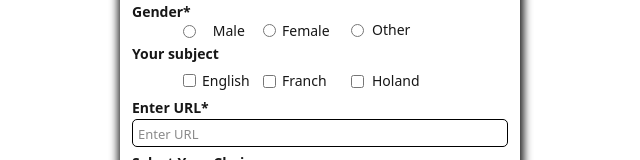
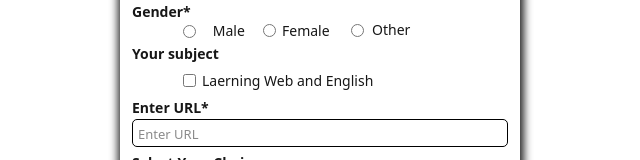
Before and after one commit to hasanshash50-max/forms, a Next.js app: page /ready in a window 1280 px wide. Shown: the part 285-445 px from the top of the page, without its empty margins (320-960 px from the left). Built offline with nearby package versions, Linux system fonts and the light colour scheme.

Commit message:
move forms

```diff
--- a/app/ready/forms.css
+++ b/app/ready/forms.css
@@ -39,7 +39,7 @@ input{
     outline: none;
 }
 input:hover{
-    transform: scalex(1.03);
+    box-shadow: 1px 1px 2px 1px #00000052;
 }
 label{
     margin: 0px 10px;
@@ -51,18 +51,21 @@ label{
     left: 50px;
     bottom: 355px;
     width: 15px;
+    box-shadow: none;
 }
 #write{
     position: absolute;
     left: 130px;
     bottom: 356px;
     width: 15px;
+    box-shadow: none;
 }
 #book{
     position: absolute;
     left: 218px;
     bottom: 356px;
     width: 15px;
+    box-shadow: none;
 }
 #male{
     position: relative;
@@ -94,30 +97,7 @@ label{
     left: 50px;
     bottom: 306px;
     width: 15px;
-}
-#box1{
-    position: absolute;
-    left: 150px;
-    bottom: 302px;
-    font-weight: 400;
-}
-#check1{
-    position: absolute;
-    left: 130px;
-    bottom: 305px;
-    width: 15px;
-}
-#box2{
-    position: absolute;
-    left: 240px;
-    bottom: 302px;
-    font-weight: 400;
-}
-#check2{
-    position: absolute;
-    left: 218px;
-    bottom: 305px;
-    width: 15px;
+    box-shadow: none;
 }
 #sub{
     position: absolute;
@@ -132,6 +112,9 @@ select{
     padding: 1px 5px;
     outline: none;
     font-size: 14px;
+}
+select:hover{
+    box-shadow: 1px 1px 2px 1px #00000052;
 }
 #select{
     position: absolute;
@@ -152,6 +135,9 @@ textarea{
     padding: 0px 5px;
     outline: none;
 }
+textarea:hover{
+    box-shadow: 1px 1px 2px 1px #00000052;
+}
 #submit{
     width: 40%;
     position: absolute;
@@ -162,10 +148,11 @@ textarea{
     color: #fff;
     border-radius: 5px;
     padding: 4px;
+    box-shadow: none;
 }
 #submit:hover{
     cursor: pointer;
-    background: #008000ec;
+    background: #008000d7;
 }
 #reset{
     width: 40%;
@@ -177,10 +164,11 @@ textarea{
     color: #fff;
     border-radius: 5px;
     padding: 4px;
+    box-shadow: none;
 }
 #reset:hover{
     cursor: pointer;
-    background: #ff0000d3;
+    background: #ff0000c5;
 }
 @media(max-width : 700px)
 {
--- a/app/ready/page.js
+++ b/app/ready/page.js
@@ -7,20 +7,20 @@ export default function() {
         const form = document.querySelector("form");
         const checks = document.querySelectorAll('input[name="eng"]');
 
-        form.addEventListener("submit", function (e) {
-            let selected = false;
+        // form.addEventListener("submit", function (e) {
+        //     let selected = false;
 
-            checks.forEach(function (check) {
-                if (check.checked) {
-                    selected = true;
-                }
-            });
+        //     checks.forEach(function (check) {
+        //         if (check.checked) {
+        //             selected = true;
+        //         }
+        //     });
 
-            if (!selected) {
-                e.preventDefault();
-                alert("Please select at least one with checkbox");
-            }
-        });
+        //     if (!selected) {
+        //         e.preventDefault();
+        //         alert("Please select at least one with checkbox");
+        //     }
+        // });
     }, []);
 
     function submit(e) {
@@ -76,14 +76,8 @@ export default function() {
 
                 <label id="sub">Your subject</label>
 
-                <label id="box">English</label>
-                <input type="checkbox" id="check" name="eng" value="English"></input>
-
-                <label id="box1">Franch</label>
-                <input type="checkbox" id="check1" name="eng" value="Franch"></input>
-
-                <label id="box2">Holand</label>
-                <input type="checkbox" id="check2" name="eng" value="Holand"></input>
+                <label id="box">Laerning Web and English</label>
+                <input type="checkbox" id="check" name="eng" value="Laerning Web and English" required></input>
 
                 <br></br><br></br>
 
```
